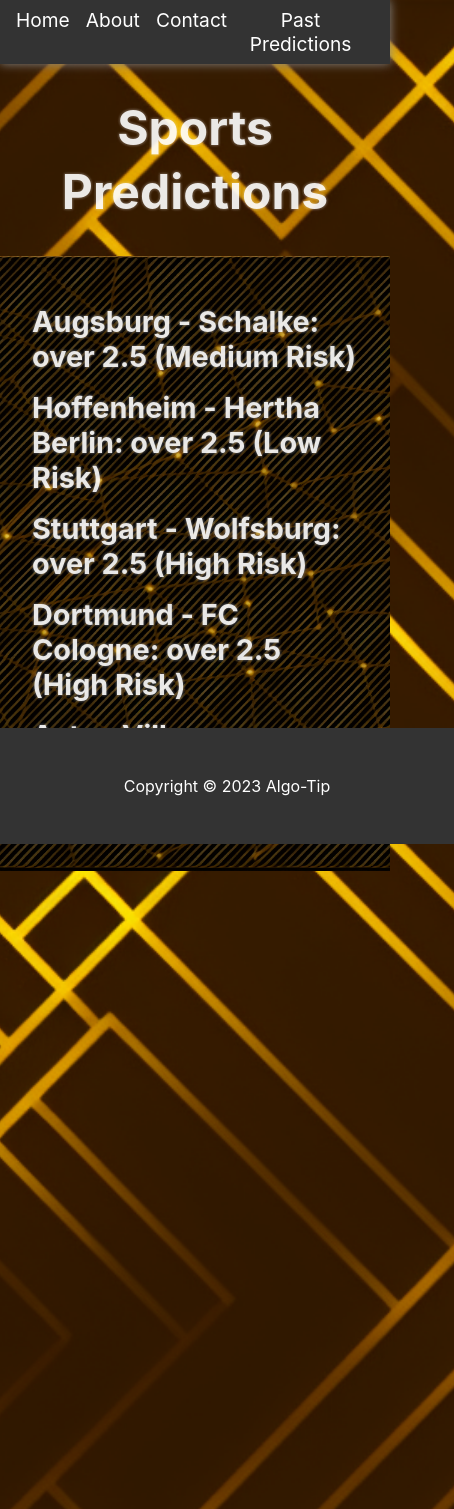
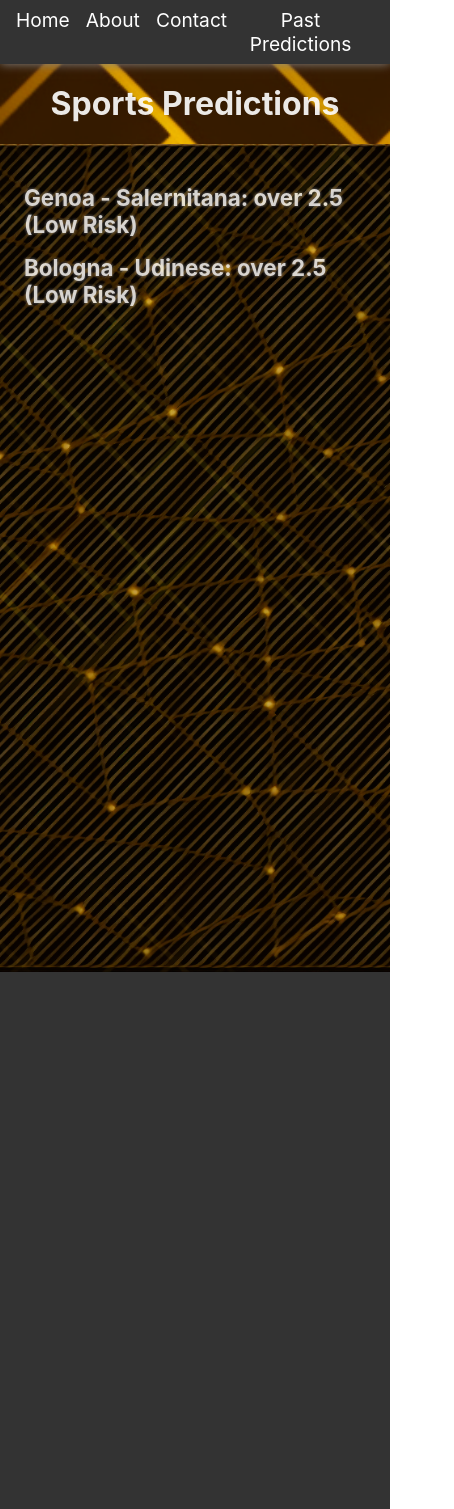
Before and after one commit to roeeash/algo-tip-frontend-base, a React (Create React App) app: page / in a window 390 px wide. Shown: the top 1509 px of the page, 454 px wide, since content can reach past the window. Built offline with nearby package versions, Linux system fonts and the light colour scheme.

Commit message:
fixed css, minor issues remain

```diff
--- a/src/App.js
+++ b/src/App.js
@@ -49,6 +49,7 @@ return (
 <div>
 <header>
 
+
 <>
 <Navbar/>
   {component}
--- a/src/design/App.css
+++ b/src/design/App.css
@@ -1,3 +1,7 @@
+*{
+  box-sizing: border-box;
+}
+
 /* Titles */
 h1 {
   font-size: 3rem;
@@ -41,15 +45,9 @@ body{
   background-color: #fff; /* Adding a solid background color */
 }
 
-.footContainer {
-  display: flex;
-  flex-direction: column;
-  min-height: 100vh; /* Setting the minimum height of the container to the full viewport height */
-}
 /* Main Section */
 main {
-  padding: 2rem; /* Adding some padding to the main section */
-  flex-grow: 1; /* This will make the main container take up all remaining space */
+  height: calc(100vh - 80px); /* Set the height of the main container to the viewport height minus the height of the footer container */
   background-image:url("../../public/images/main_section_background.png");/* The image used */
   background-position: center; /* Center the image */
   background-repeat: no-repeat; /* Do not repeat the image */
@@ -71,14 +69,158 @@ main .content, body {
   text-align: center;
 }
 
-/* Footer */
 footer {
+  position: static;
   background-color: #333; /* Changing the background color of the footer */
   color: #fff; /* Changing the text color of the footer */
   text-align: center; /* Centering the text in the footer */
-  padding: 2rem; /* Increase the padding for better visibility */
-  position: absolute; /* This will make the footer stay in the same position at the bottom */
+  padding: 3rem; /* Increase the padding for better visibility */
+  position: fixed; /* This will make the footer stay in the same position at the bottom */
   width: 100%; /* This will make the footer take up the full width of the parent container */
   bottom: 0; /* This will make the footer align to the bottom of the parent container */
   left: 0; /* This will make the footer align to the left of the parent container */
+  z-index: 999; /* Ensure that the footer appears on top of all other content */
 }
+
+.footContainer {
+  display: flex;
+  height: 80px; /* Set the height of the footer container */
+  display: flex;
+  flex-direction: column;
+  background-color: #333;
+  color: #fff;
+  position: relative;
+  z-index: 1; /* Set the z-index of the footer container to 1 to ensure it appears on top of the main container */
+}
+
+/* Styles for medium screens */
+@media screen and (min-width: 769px) and (max-width: 1024px) {
+  h1 {
+    font-size: 2.5rem;
+    line-height: 3.5rem;
+    text-align: center;
+    margin: 1.5rem 0;
+  }
+
+  h1:before {
+    content: "";
+    position: absolute;
+    top: 0;
+    left: 0;
+    width: 100%;
+    height: 100%;
+    background-color: rgba(0,0,0,0.2);
+    z-index: -1;
+  }
+
+  h3 {
+    font-size: 1.6rem;
+    margin: 1rem 0;
+    font-weight: bold;
+    text-align: left;
+    mix-blend-mode: screen; /* This will make the text blend with the background image */
+    text-shadow: 1px 1px 2px #333, -1px -1px 2px #333, 1px -1px 2px #333, -1px 1px 2px #333; /* Adding some text shadow for better visibility */
+    opacity: 0.9;
+  }
+
+  main {
+    padding: 2rem;
+    opacity: 0.9;
+    flex-grow: 1; /* This will make the main container take up all remaining space */
+    background-image: url("../../public/images/main_section_background.png");/* The image used */
+    background-position: center; /* Center the image */
+    background-repeat: no-repeat; /* Do not repeat the image */
+    background-size: cover; /* Resize the background image to cover the entire container */
+    opacity: 1; /* This will reduce the opacity of the background image */
+    position: relative;
+    min-height: calc(100vh - 3rem); /* Set the minimum height to the full screen height minus the height of the footer */
+  }
+
+  footer {
+    position: static;
+    background-color: #333; /* Changing the background color of the footer */
+    color: #fff; /* Changing the text color of the footer */
+    text-align: center; /* Centering the text in the footer */
+    padding: 3rem; /* Increase the padding for better visibility */
+    position: fixed; /* This will make the footer stay in the same position at the bottom */
+    width: 100%; /* This will make the footer take up the full width of the parent container */
+    bottom: 0; /* This will make the footer align to the bottom of the parent container */
+    left: 0; /* This will make the footer align to the left of the parent container */
+    z-index: 999; /* Ensure that the footer appears on top of all other content */
+  }
+
+  .footContainer {
+    display: flex;
+    flex-direction: column;
+    min-height: 100vh; /* Setting the minimum height of the container to the full viewport height */
+  }
+}
+
+/* Styles for small screens */
+@media screen and (max-width: 768px) {
+  h1 {
+    font-size: 2rem;
+    line-height: 3rem;
+    text-align: center;
+    margin: 1rem 0;
+    text-shadow: none;
+  }
+
+  main {
+    padding: 1rem;
+    background-size: contain; /* Resize the background image to fit within the container */
+    min-height: calc(100vh - 1rem);
+    opacity: 0.9;
+    flex-grow: 1; /* This will make the main container take up all remaining space */
+    background-image: url("../../public/images/main_section_background.png");/* The image used */
+    background-position: center; /* Center the image */
+    background-repeat: no-repeat; /* Do not repeat the image */
+    background-size: cover; /* Resize the background image to cover the entire container */
+    opacity: 1; /* This will reduce the opacity of the background image */
+    position: relative;
+  }
+
+  h3 {
+    font-size: 1.4rem;
+    margin: 1rem 0;
+    font-weight: bold;
+    text-align: left;
+    mix-blend-mode: screen; /* This will make the text blend with the background image /
+    text-shadow: 1px 1px 2px #333, -1px -1px 2px #333, 1px -1px 2px #333, -1px 1px 2px #333; / Adding some text shadow for better visibility */
+    opacity: 0.9;
+    }
+
+    main {
+    padding: 1.5rem;
+    opacity: 0.9;
+    flex-grow: 1; /* This will make the main container take up all remaining space /
+    background-image: url("../../public/images/main_section_background.png");/ The image used /
+    background-position: center; / Center the image /
+    background-repeat: no-repeat; / Do not repeat the image /
+    background-size: cover; / Resize the background image to cover the entire container /
+    opacity: 1; / This will reduce the opacity of the background image /
+    position: relative;
+    height: calc(100vh - 3rem); / Set the height to the full screen height minus the height of the footer */
+    }
+
+    footer {
+    position: static;
+    width: auto;
+    bottom: auto;
+    left: auto;
+    background-color: #333; /* Changing the background color of the footer */
+    color: #fff; /* Changing the text color of the footer */
+    text-align: center; /* Centering the text in the footer */
+    padding: 2rem; /* Increase the padding for better visibility */
+    position: absolute; /* This will make the footer stay in the same position at the bottom */
+    width: 100%; /* This will make the footer take up the full width of the parent container */
+    bottom: 0; /* This will make the footer align to the bottom of the parent container */
+    left: 0; /* This will make the footer align to the left of the parent container */
+    }
+
+    .footContainer {
+    display: flex;
+    flex-direction: column;
+    min-height: 100vh; /* Setting the minimum height of the container to the full viewport height */
+    }
+  }
```
Also changed, not shown: public/text_files/data_in_file.txt.
